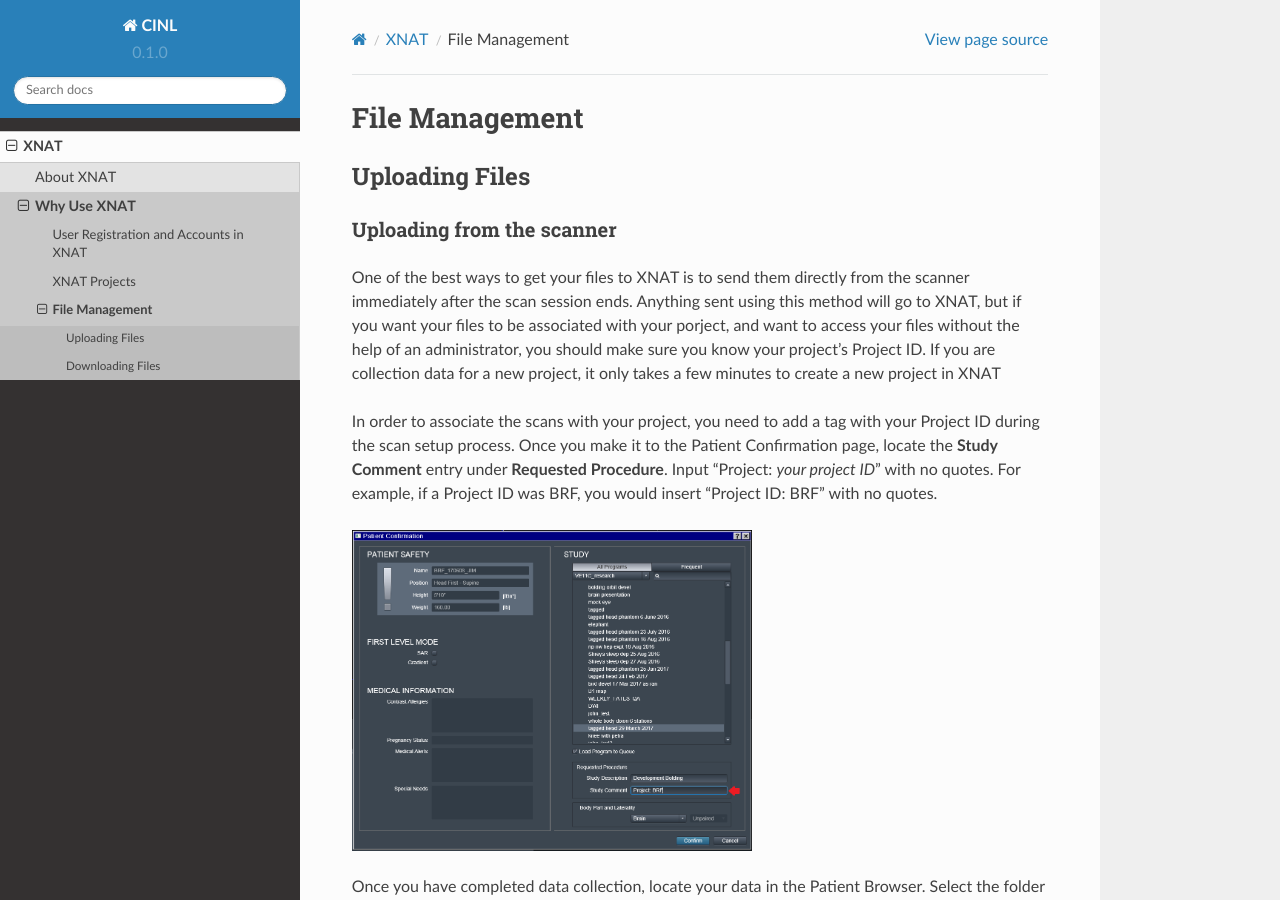
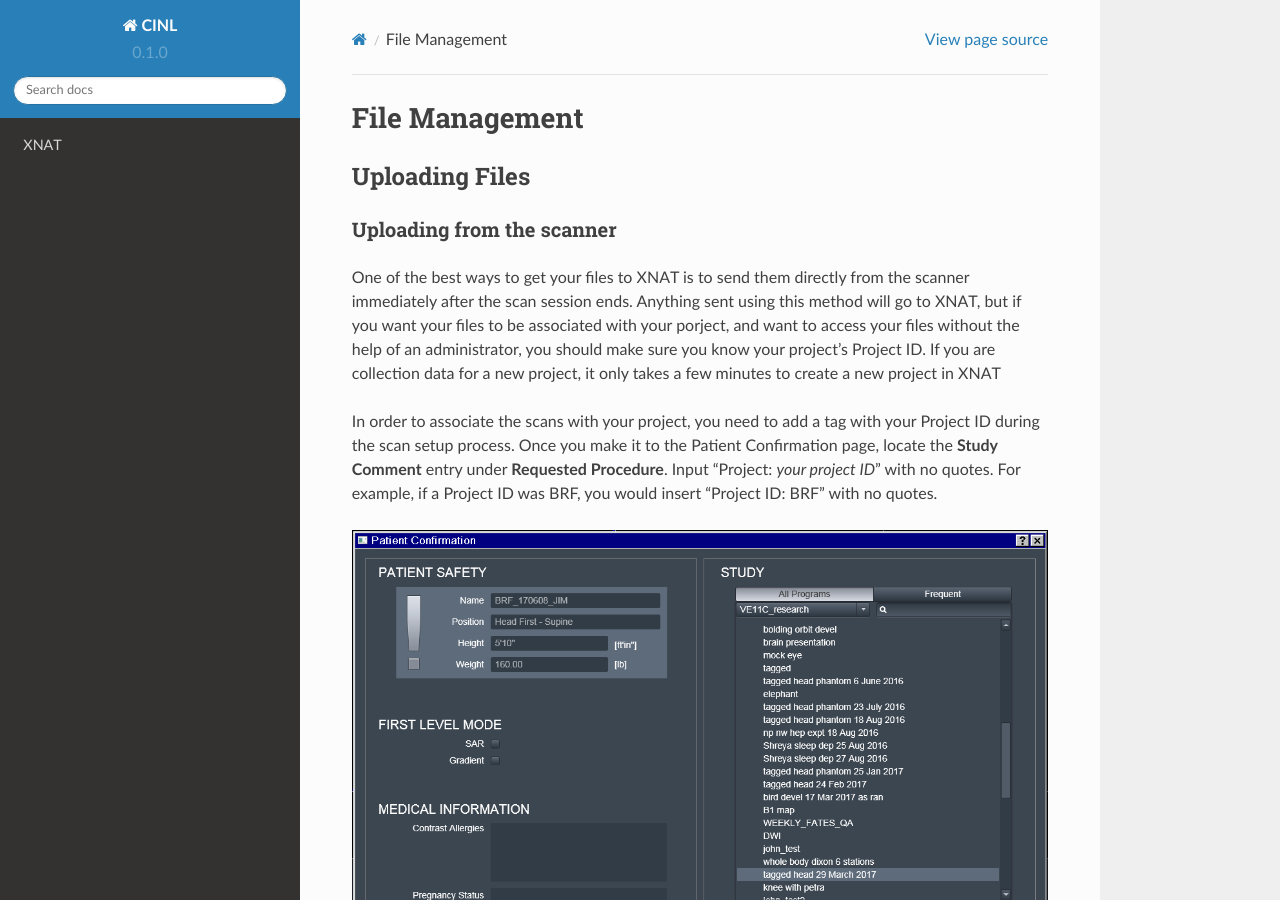
Before and after one commit to KMVisscherLab/CINL-Docs, a Sphinx documentation site: the page built from docs/source/xnat/file-management.rst, in a window 1280 px wide and 900 px high. Built offline with Sphinx 7.4.7 and the Read the Docs theme 2.0.0, drawn with Linux system fonts in a browser that asks for light colours; pages that are not in the unit, such as notebooks, are missing from menus.

Commit message:
changed some formatting

```diff
--- a/docs/source/index.rst
+++ b/docs/source/index.rst
@@ -24,7 +24,6 @@ Contents
 --------
 
 .. toctree::
-   :maxdepth: 3
+   :maxdepth: 1
 
    xnat/index.rst
-   bids.rst
--- a/docs/source/xnat/file-management.rst
+++ b/docs/source/xnat/file-management.rst
@@ -24,14 +24,14 @@ Procedure**. Input "Project: *your project ID*" with no quotes. For example, if
 a Project ID was BRF, you would insert "Project ID: BRF" with no quotes.
 
 .. image:: images/study-comments.png
-    :width: 400
+    :width: 800
 
 Once you have completed data collection, locate your data in the Patient
 Browser. Select the folder with your patient's name. Do not select any of the
 scans, only select the folder with the patient name.
 
 .. image:: images/patient-browser.png
-    :width: 400
+    :width: 800
 
 In the Patient Browser window, select Transfer >> Send To and select XNAT.
 Select Send to queue your files to be sent to XNAT. This process can be slow,
@@ -67,7 +67,7 @@ your computer. Find the tag marked Study Description and change the text in the
 column labeled "Value" to the Project ID of your project.
 
 .. image:: images/change-study-description.png
-    :width: 400
+    :width: 800
 
 With your files still highlighted, click File >> Send to open up dialogue box.
 Change the default values to the values below:
@@ -78,8 +78,7 @@ Change the default values to the values below:
 - Local AE Title: DicomBrowser
 
 .. image:: images/send-dicombrowser.png
-    :width: 400
-    :alt:
+    :width: 300
 
 
 
@@ -98,7 +97,7 @@ In order to begin your download, click your project file and select Download
 Images from the actions bar on the right side of the screen.
 
 .. image:: images/xnat-downloader-selection.png
-    :width: 400
+    :width: 800
 
 The next page allows you to select imaging sessions and scan types you would
 like to download. Click Submit.
@@ -112,4 +111,4 @@ functioning on your browser (See Installing Java on the previous page of this
 guide).
 
 .. image:: images/select-images.png
-    :width: 400
+    :width: 800
--- a/docs/source/xnat/index.rst
+++ b/docs/source/xnat/index.rst
@@ -18,9 +18,12 @@ Why Use XNAT
 - Can act as a data backup
 - Common storage system makes data preprocessing pipelines more generalizeable
 
+
 .. toctree::
     :maxdepth: 2
+    :hidden:
+    :caption: XNAT
 
-    /xnat/account
-    /xnat/projects
-    /xnat/file-management
+    /account
+    /projects
+    /file-management
```
